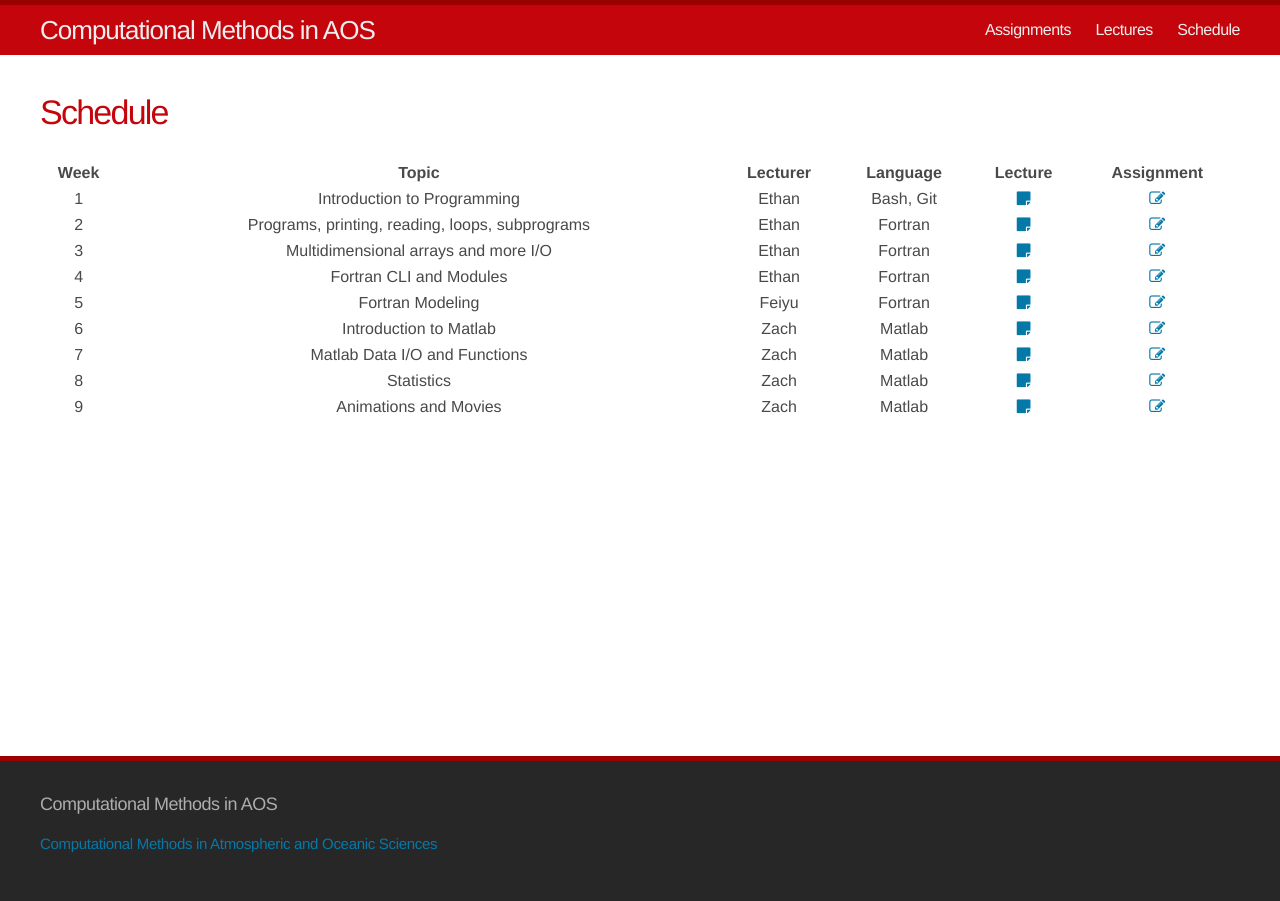
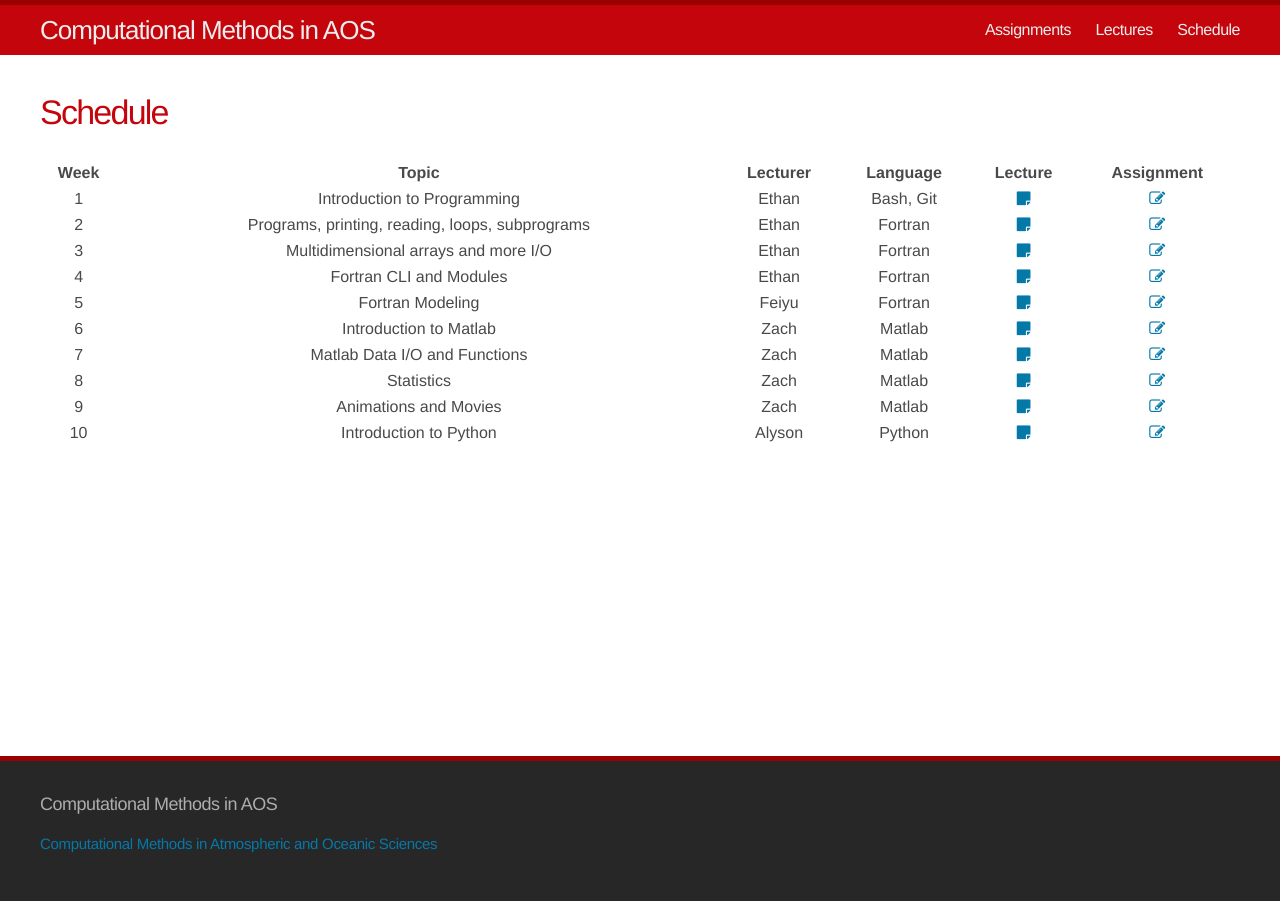
Before and after one commit to AOS573-2017/aos573-2017.github.io, a Jekyll site: the page built from schedule.md, in a window 1280 px wide. Built offline with Jekyll 4.4.1, drawn with Linux system fonts in a browser that asks for light colours.

Commit message:
Update schedule

```diff
--- a/schedule.md
+++ b/schedule.md
@@ -15,5 +15,6 @@ permalink: /schedule/
 <tr><td>7</td><td>Matlab Data I/O and Functions</td><td>Zach</td><td>Matlab</td><td><a href="/lectures/07-matlab_reading.html"><i class="fa fa-sticky-note"></i></a></td><td><a href="/assignments/07-matlab2.html"><i class="fa fa-pencil-square-o"></i></a></td></tr>
 <tr><td>8</td><td>Statistics</td><td>Zach</td><td>Matlab</td><td><a href="/lectures/08-matlab_statistics.html"><i class="fa fa-sticky-note"></i></a></td><td><a href="/assignments/08-matlab3.html"><i class="fa fa-pencil-square-o"></i></a></td></tr>
 <tr><td>9</td><td>Animations and Movies</td><td>Zach</td><td>Matlab</td><td><a href="/lectures/09-matlab-saving-movies.html"><i class="fa fa-sticky-note"></i></a></td><td><a href="/assignments/09-matlab4.html"><i class="fa fa-pencil-square-o"></i></a></td></tr>
+<tr><td>10</td><td>Introduction to Python</td><td>Alyson</td><td>Python</td><td><a href="/lectures/910-python-intro.html"><i class="fa fa-sticky-note"></i></a></td><td><a href="/assignments/10-3-python.html"><i class="fa fa-pencil-square-o"></i></a></td></tr>
 
 </table>
```
